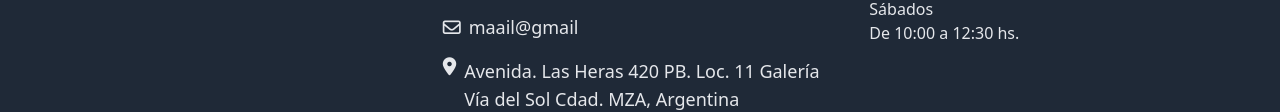
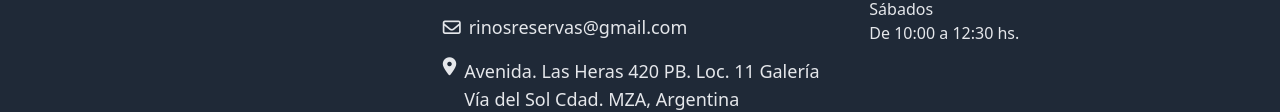
Before and after one commit to andressalattino/RinoWeb, a plain HTML site: page index.html in a window 1280 px wide. Shown: the part 3255-3367 px from the top of the page. Drawn offline with nearby package versions, Linux system fonts and the light colour scheme.

Commit message:
cambio de mail

```diff
--- a/index.html
+++ b/index.html
@@ -269,7 +269,7 @@
             </div>
             <a
               href="https://youtu.be/NLkK2YzADjs?si=tDI3hzt5JZZmR1XT"
-              class="absolute bottom-4 right-4 bg-gradient-to-r from-gray-400 to-orange-300  hover:to-gray-500 hover:from-orange-400 text-white text-sm px-3 py-1 rounded-md shadow-md transition-colors duration-200"
+              class="absolute bottom-4 right-4 bg-gradient-to-r from-gray-400 to-orange-300 hover:to-gray-500 hover:from-orange-400 text-white text-sm px-3 py-1 rounded-md shadow-md transition-colors duration-200"
             >
               Conocé más
             </a>
@@ -319,7 +319,7 @@
             </div>
             <a
               href="https://www.youtube.com/watch?v=RxfXD7Bm2D8"
-              class="absolute bottom-4 right-4 bg-gradient-to-r from-gray-400 to-orange-300  hover:to-gray-500 hover:from-orange-400 text-white text-sm px-3 py-1 rounded-md shadow-md transition-colors duration-200"
+              class="absolute bottom-4 right-4 bg-gradient-to-r from-gray-400 to-orange-300 hover:to-gray-500 hover:from-orange-400 text-white text-sm px-3 py-1 rounded-md shadow-md transition-colors duration-200"
             >
               Conocé más
             </a>
@@ -439,11 +439,11 @@
                   <span>+54 9 261 341-9727</span>
                 </a>
                 <a
-                  href="mailto:maail@gmail.com"
+                  href="mailto:rinosreservas@gmail.com"
                   class="flex items-center space-x-2 hover:text-blue-500"
                 >
                   <i class="fa-regular fa-envelope"></i>
-                  <span>maail@gmail</span>
+                  <span>rinosreservas@gmail.com</span>
                 </a>
 
                 <a
```
